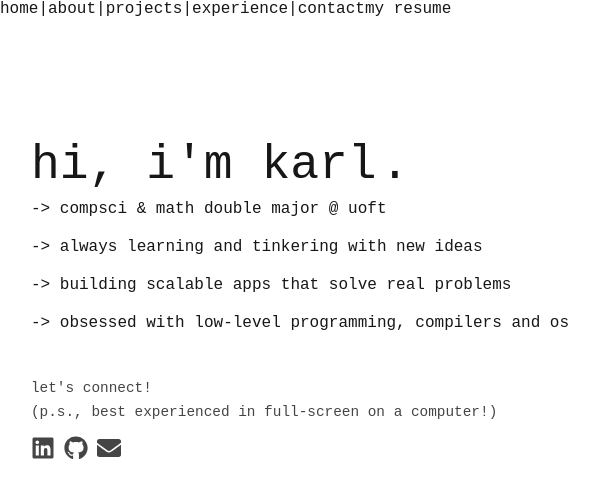
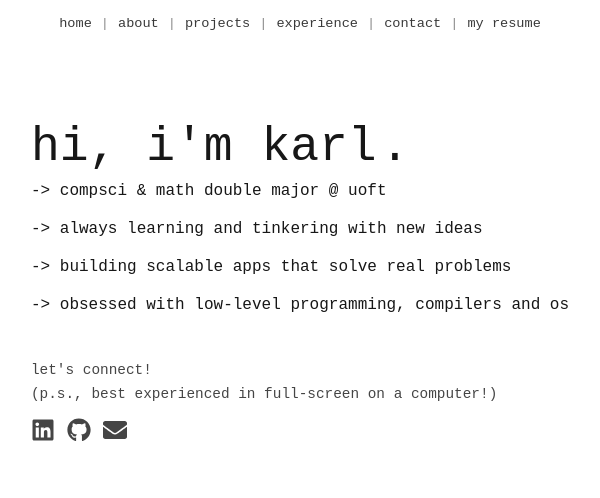
Before and after one commit to Karl-Michaud/portfolio-website, a Next.js app in the folder website/: page / in a window 600 px wide. Shown: the top 498 px of the page. Built offline with nearby package versions, Linux system fonts and the light colour scheme.

Commit message:
Completed breakpoints for nav bar and intro

```diff
--- a/website/src/app/components/Navigation.module.css
+++ b/website/src/app/components/Navigation.module.css
@@ -38,15 +38,96 @@
   display: none;
 }
 
+@media (min-width: 601px) and (max-width: 767px) {
+    .navBig {
+        display: none;
+      }
+
+      .navMobile {
+        display: none;
+      }
+
+      .navMobileMed {
+        display: flex;
+        /* Add your mobile medium nav styles here */
+        position: fixed;
+        top: 0;
+        left: 0;
+        width: 100%;
+        z-index: 1000;
+        display: flex;
+        justify-content: center;
+        align-items: center;
+        gap: 2vw;
+        font-size: 1rem;
+        font-weight: 400;
+        text-transform: lowercase;
+        margin-top: 2vh;
+      }
+
+      .navMobileMed a {
+        text-decoration: none;
+        color: var(--foreground);
+        opacity: 0.85;
+        transition: opacity 0.2s ease;
+      }
+
+      .navMobileMed a:hover {
+        text-decoration: underline;
+      }
+
+      .navMobileMed span {
+        color: var(--foreground);
+        opacity: 0.5;
+      }
+}
+
+
 /* Mobile Medium */
-@media (min-width: 481px) and (max-width: 767px) {
+@media (min-width: 481px) and (max-width: 600px) {
   .navBig {
     display: none;
   }
+
+  .navMobile {
+    display: none;
+  }
+
   .navMobileMed {
     display: flex;
     /* Add your mobile medium nav styles here */
+    position: fixed;
+    top: 0;
+    left: 0;
+    width: 100%;
+    z-index: 1000;
+    display: flex;
+    justify-content: center;
+    align-items: center;
+    gap: 1.5vw;
+    font-size: 1rem;
+    font-weight: 400;
+    text-transform: lowercase;
+    margin-top: 2vh;
+    font-size: 0.85rem;
   }
+
+  .navMobileMed a {
+    text-decoration: none;
+    color: var(--foreground);
+    opacity: 0.85;
+    transition: opacity 0.2s ease;
+  }
+
+  .navMobileMed a:hover {
+    text-decoration: underline;
+  }
+
+  .navMobileMed span {
+    color: var(--foreground);
+    opacity: 0.5;
+  }
+
 }
 
 /* Mobile */
@@ -75,4 +156,20 @@
     margin-top: 2vh;
   }
 
+  .navMobile a {
+    text-decoration: none;
+    color: var(--foreground);
+    opacity: 0.85;
+    transition: opacity 0.2s ease;
+  }
+
+  .navMobile a:hover {
+    text-decoration: underline;
+  }
+
+  .navMobile span {
+    color: var(--foreground);
+    opacity: 0.5;
+  }
+
 }
--- a/website/src/app/components/Navigation.tsx
+++ b/website/src/app/components/Navigation.tsx
@@ -38,6 +38,7 @@ export default function Navigation() {
         <Link href="/#experience" onClick={(e) => scrollToSection(e, 'experience')}>experience</Link>
         <span>|</span>
         <Link href="/#contact" onClick={(e) => scrollToSection(e, 'contact')}>contact</Link>
+        <span>|</span>
         <Link href="/">my resume</Link>
       </nav>
       <nav className={styles.navMobile}>
--- a/website/src/app/home/intro.module.css
+++ b/website/src/app/home/intro.module.css
@@ -248,7 +248,7 @@
 
     .socialLinks {
         display: flex;
-        gap: 1.5vw;
+        gap: 2vw;
         justify-content: flex-start;
         align-items: center;
         padding-bottom: 10vh;
@@ -296,7 +296,7 @@
     .title {
         font-size: 2.7rem;
         font-weight: 500;
-        margin-bottom: 1vh;
+        margin-bottom: 2vh;
         display: flex;
         align-items: center;
         gap: 0.25rem;
```
